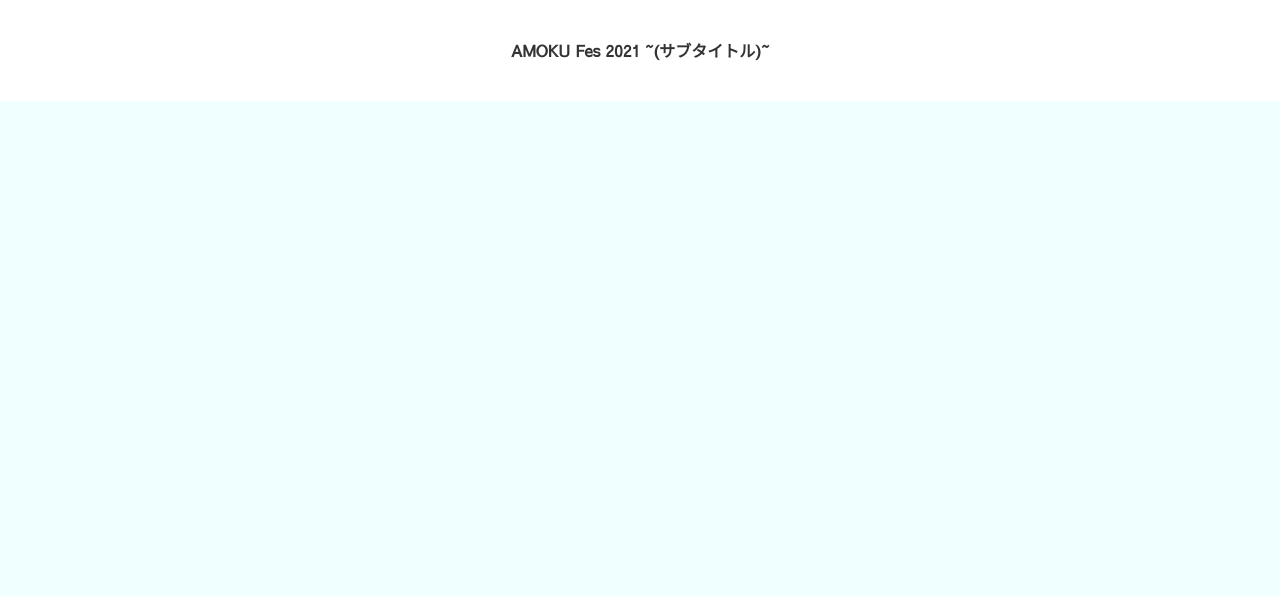
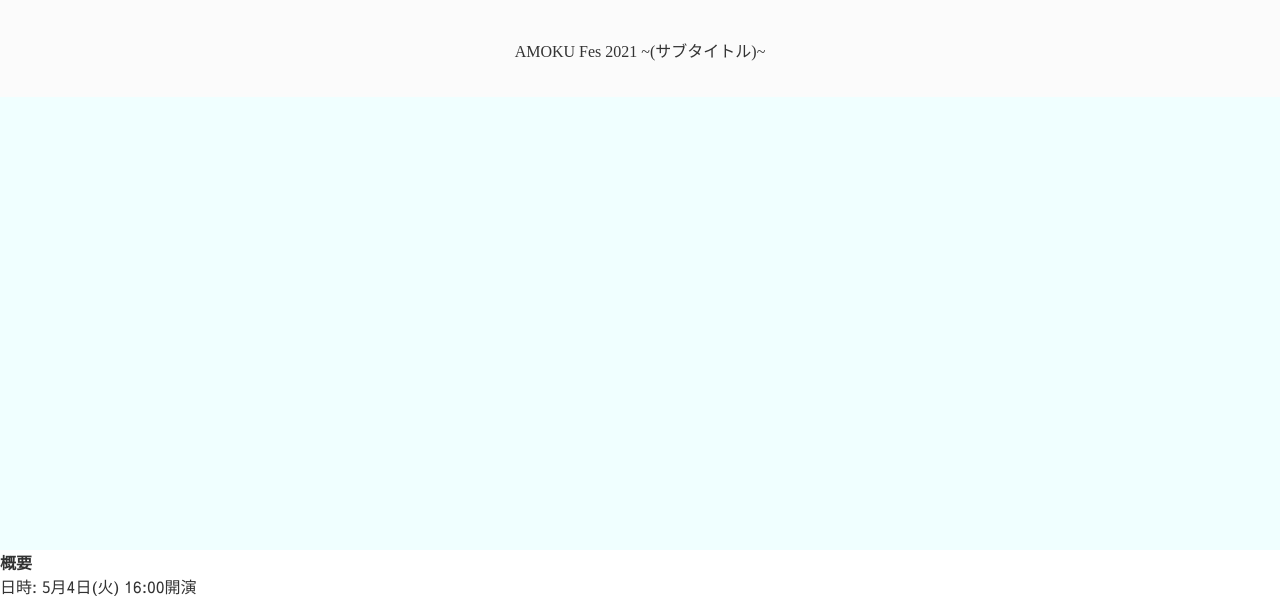
Before and after one commit to kazuya002ex/amoku_fes_2021, a PHP site: page / in a window 1280 px wide. Shown: the top 596 px of the page. Run offline with PHP 8.4, Linux system fonts and the light colour scheme; some web fonts are replaced.

Commit message:
feat: fontを変更

```diff
--- a/style.css
+++ b/style.css
@@ -118,8 +118,18 @@
 /* header */
 
 header {
+  position: fixed;
+  padding: 3% 0;
+  z-index: 100;
+  height: 20px;
+  width: 100%;
+  background-color: rgb(251, 251, 251);
+}
+
+header h1 {
   text-align: center;
-  padding: 3% 0;
+  font-weight: normal;
+  font-family: "Nico Moji"
 }
 
 .bg-top {
```
